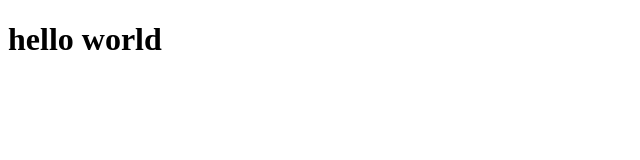
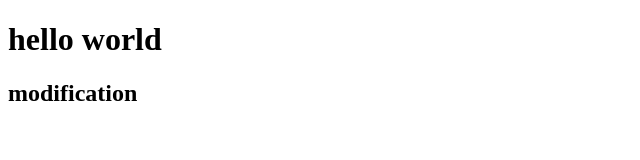
Before and after one commit to AssidahFatima/tuto-git, a plain HTML site: page index.html in a window 1280 px wide. Shown: the whole page, without its empty margins (0-640 px from the left). Drawn offline with Linux system fonts and the light colour scheme.

Commit message:
noveau modification de fichier html

```diff
--- a/index.html
+++ b/index.html
@@ -8,5 +8,6 @@
 </head>
 <body>
     <h1>hello world</h1>
+    <h2>modification </h2>
 </body>
 </html>
```
